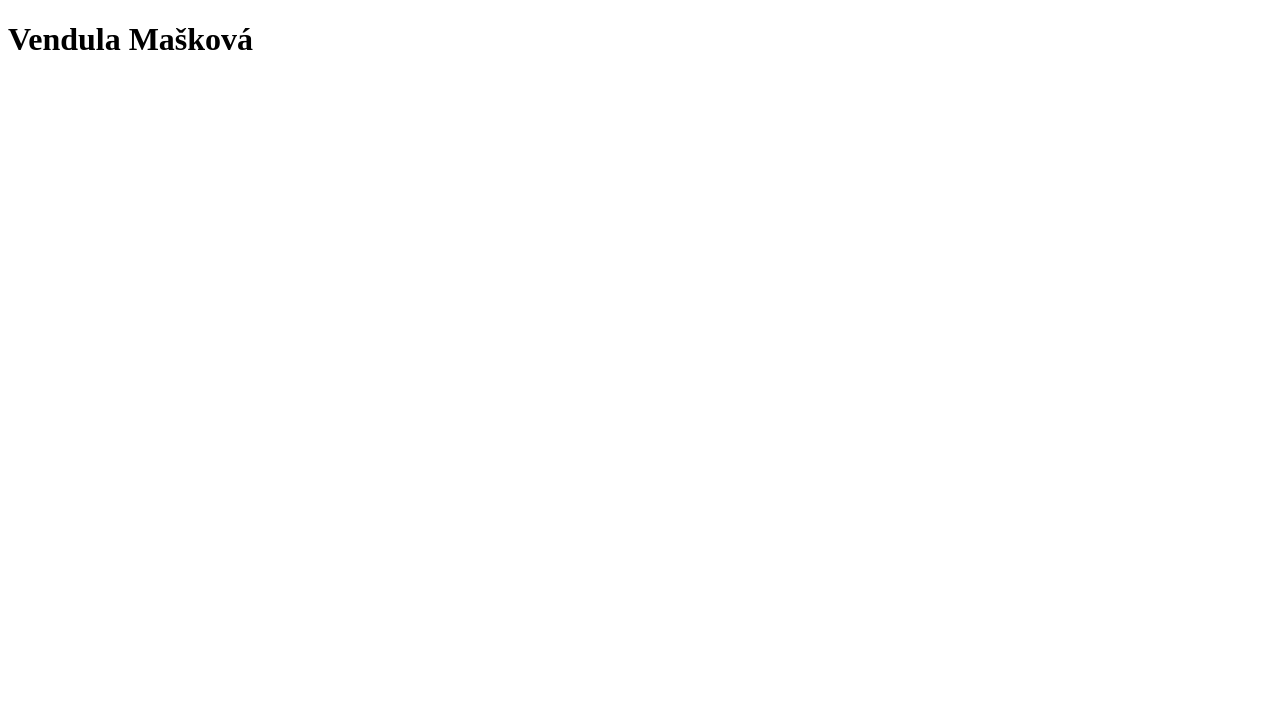
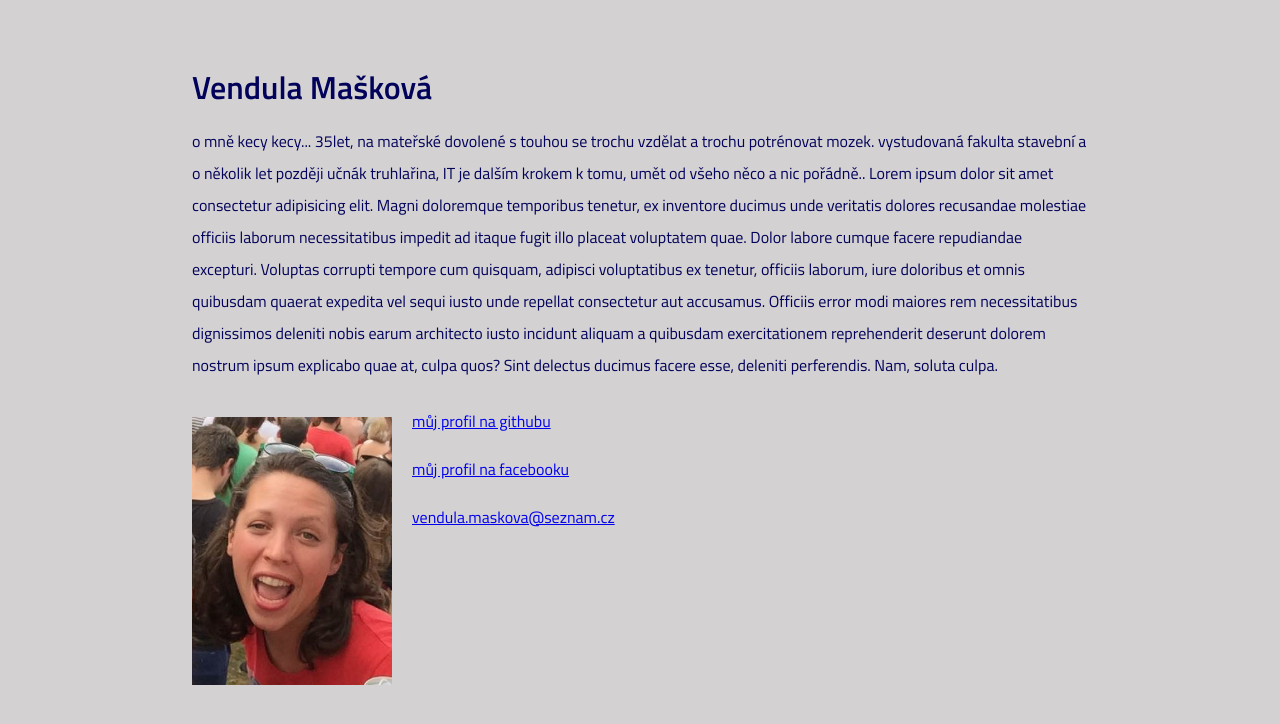
Before and after one commit to tvorimweb-2021-praha-jaro/du-01-vizitka-VendulaM, a plain HTML site: page index.html in a window 1280 px wide. Drawn offline with Linux system fonts and the light colour scheme.

Commit message:
Doplněn obsah a stylování

```diff
--- a/index.html
+++ b/index.html
@@ -5,12 +5,25 @@
     <meta charset="UTF-8">
     <meta http-equiv="X-UA-Compatible" content="IE=edge">
     <meta name="viewport" content="width=device-width, initial-scale=1.0">
-    <title>Document</title>
+    <title>Vendula Mašková</title>
+    <link rel="stylesheet" href="style.css">
+    <link rel="preconnect" href="https://fonts.gstatic.com">
+<link href="https://fonts.googleapis.com/css2?family=Titillium+Web:ital,wght@0,400;0,600;1,400&display=swap" rel="stylesheet">
 </head>
+
 <body>
     <h1>Vendula Mašková</h1>
+    <p>o mně kecy kecy... 35let, na mateřské dovolené s touhou se trochu vzdělat a trochu potrénovat mozek. vystudovaná fakulta stavební a o několik let později učnák truhlařina, IT je dalším krokem k tomu, umět od všeho něco a nic pořádně..
+    Lorem ipsum dolor sit amet consectetur adipisicing elit. Magni doloremque temporibus tenetur, ex inventore ducimus unde veritatis dolores recusandae molestiae officiis laborum necessitatibus impedit ad itaque fugit illo placeat voluptatem quae. Dolor labore cumque facere repudiandae excepturi. Voluptas corrupti tempore cum quisquam, adipisci voluptatibus ex tenetur, officiis laborum, iure doloribus et omnis quibusdam quaerat expedita vel sequi iusto unde repellat consectetur aut accusamus. Officiis error modi maiores rem necessitatibus dignissimos deleniti nobis earum architecto iusto incidunt aliquam a quibusdam exercitationem reprehenderit deserunt dolorem nostrum ipsum explicabo quae at, culpa quos? Sint delectus ducimus facere esse, deleniti perferendis. Nam, soluta culpa.
+    </p>
+    <img src="profilovka.jpg" alt="Vendula">
+    <a href="https://github.com/VendulaM">můj profil na githubu</a> <br>
+    <a href="https://www.facebook.com/vendula.maskova.7/">můj profil na facebooku</a> <br>
+    <a href="vendula.maskova@seznam.cz">vendula.maskova@seznam.cz</a>
 </body>
-</html><!--
+</html>
+
+<!--
 Vytvoř osobní vizitku se:
 
 - jménem,
--- a/style.css
+++ b/style.css
@@ -0,0 +1,18 @@
+body {
+    color: rgb(2, 2, 90);
+    font-family: 'Titillium Web', sans-serif;
+    background-color: rgb(211, 209, 209);
+    margin: 0;
+    padding: 50px 15% 50px 15%;
+    line-height: 200%;
+}
+
+a {
+    display: inline-block;
+    line-height: 300%;
+}
+img {
+    width: 200px;
+    float: left;
+    margin: 20px 20px 20px 0;
+}
```
Also changed, not shown: profilovka.jpg (added).
